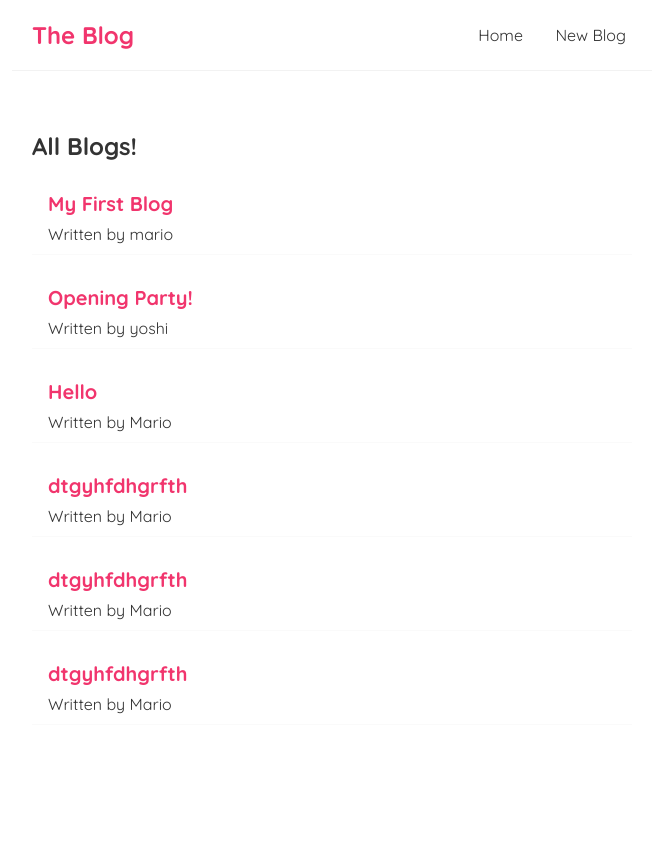
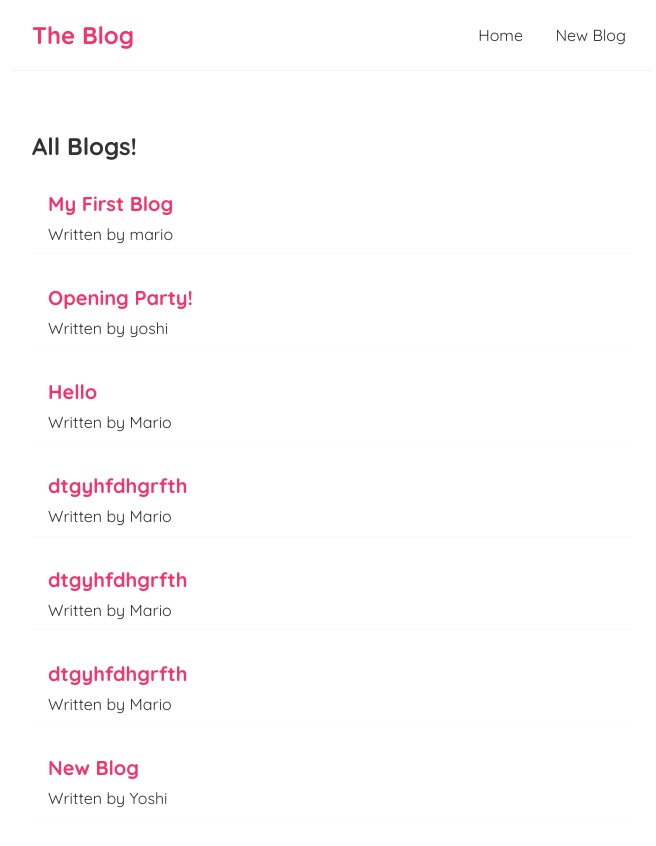
Before and after one commit to oliullahjewel96/React-Blog, a React (Create React App) app in the folder blog/: page / in a window 1280 px wide. Shown: the top 846 px of the page, without its empty margins (308-964 px from the left). Before the commit the page ends 805 px from the top, so only its background shows below. Built offline with nearby package versions, Linux system fonts and the light colour scheme; data requests are answered from the project's data file.

Commit message:
Programmic redirects

```diff
--- a/blog/data/db.json
+++ b/blog/data/db.json
@@ -35,6 +35,12 @@
       "body": "hdfhdfhdf",
       "author": "Mario",
       "id": 6
+    },
+    {
+      "title": "New Blog",
+      "body": "lorem 10 jskhfgsdsdfhsdbfsd",
+      "author": "Yoshi",
+      "id": 7
     }
   ]
 }
--- a/blog/src/components/Create.js
+++ b/blog/src/components/Create.js
@@ -1,9 +1,11 @@
 import { useState } from "react";
+import { useHistory } from "react-router";
 const Create = () => {
   const [title, setTitle] = useState("");
   const [body, setBody] = useState("");
   const [author, setAuthor] = useState("Mario");
   const [isPending, setIsPending] = useState(false);
+  const history = useHistory();
 
   const handleSubmit = (e) => {
     e.preventDefault();
@@ -16,6 +18,7 @@ const Create = () => {
     }).then(() => {
       console.log("New blog added");
       setIsPending(false);
+      history.push("/");
     });
   };
   return (
```
